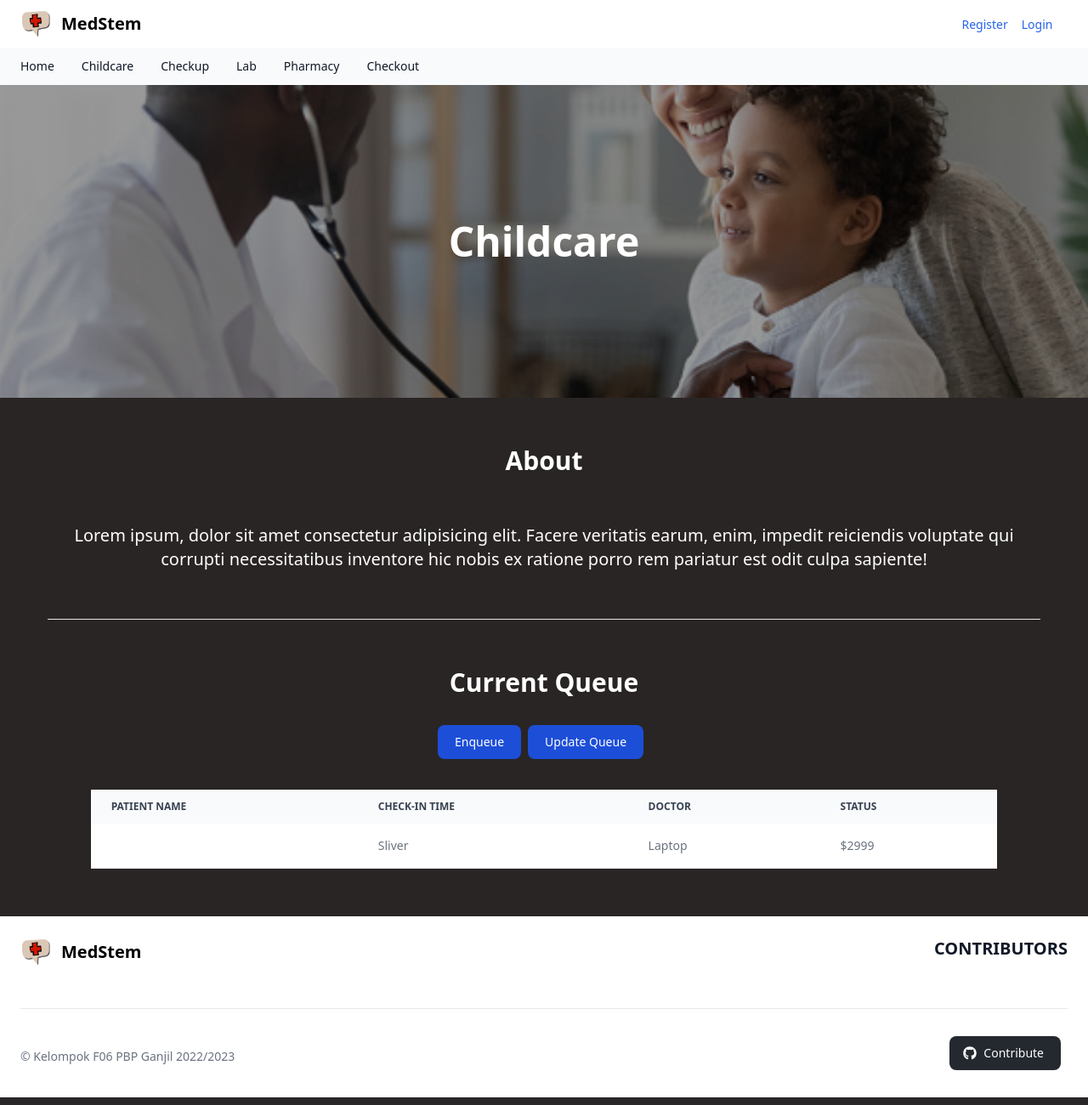
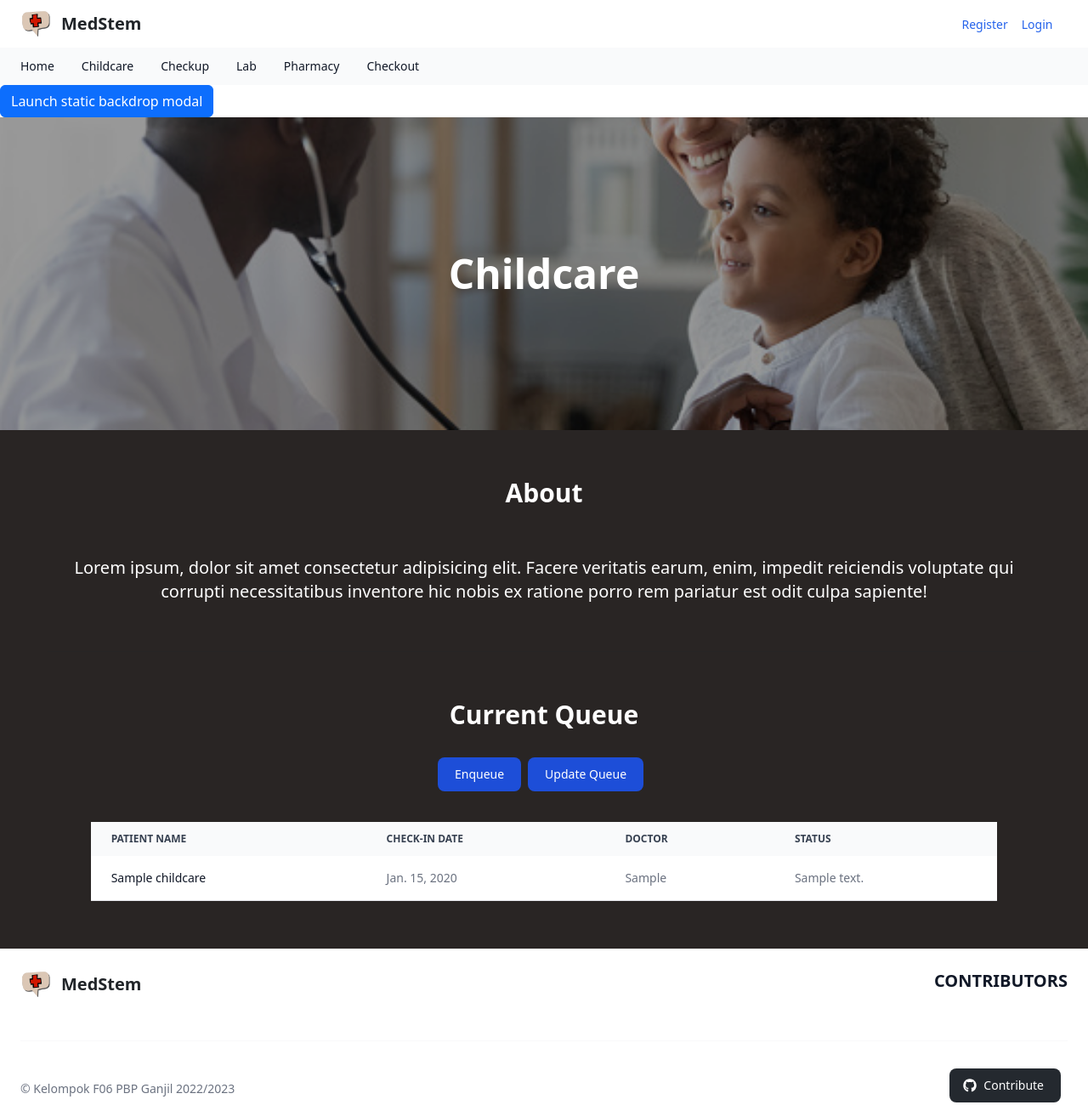
Before and after one commit to TGevinT/tugas-kelompok-pbp, a Django app: template childcare/templates/childcare.html in a window 1280 px wide. Shown: the top 1300 px of the page at 85% size. Run offline with Django 4.2, Linux system fonts and the light colour scheme; the template is opened without the code that fills it: values that come from a table or form of the project are taken from there, others are empty; tables that the repository leaves empty hold one stand-in row (values such as "Sample post"); some libraries are stand-ins or nearby versions.

Commit message:
modal working still needs more work

```diff
--- a/childcare/models.py
+++ b/childcare/models.py
@@ -9,4 +9,3 @@
     date = models.DateField(auto_now=True)
     doctor = models.TextField()
     description = models.TextField()
-    bill = models.IntegerField()
--- a/childcare/templates/childcare.html
+++ b/childcare/templates/childcare.html
@@ -1,6 +1,30 @@
 {% extends 'base.html' %}
 
  {% block content %}
+
+ <!-- Button trigger modal -->
+<button type="button" class="btn btn-primary" data-bs-toggle="modal" data-bs-target="#staticBackdrop">
+    Launch static backdrop modal
+  </button>
+
+  <!-- Modal -->
+  <div class="modal fade" id="staticBackdrop" data-bs-backdrop="static" data-bs-keyboard="false" tabindex="-1" aria-labelledby="staticBackdropLabel" aria-hidden="true">
+    <div class="modal-dialog">
+      <div class="modal-content">
+        <div class="modal-header">
+          <h1 class="modal-title fs-5" id="staticBackdropLabel">Modal title</h1>
+          <button type="button" class="btn-close" data-bs-dismiss="modal" aria-label="Close"></button>
+        </div>
+        <div class="modal-body">
+          ...
+        </div>
+        <div class="modal-footer">
+          <button type="button" class="btn btn-secondary" data-bs-dismiss="modal">Close</button>
+          <button type="button" class="btn btn-primary">Understood</button>
+        </div>
+      </div>
+    </div>
+  </div>
 
     <div class="bg-[url('../../static/images/childcare.png')] color-white bg-fixed bg-no-repeat w-full bg-cover bg-center">
         <div class="bg-[#00000066] font-bold text-center text-5xl py-40 text-white">Childcare</div>
@@ -24,7 +48,7 @@
                             Patient Name
                         </th>
                         <th scope="col" class="py-3 px-6">
-                            Check-in Time
+                            Check-in Date
                         </th>
                         <th scope="col" class="py-3 px-6">
                             Doctor
@@ -38,16 +62,16 @@
                     {% for i in data %}
                     <tr class="bg-white border-b dark:bg-gray-800 dark:border-gray-700">
                         <th scope="row" class="py-4 px-6 font-medium text-gray-900 whitespace-nowrap dark:text-white">
-                            {{data.}}
+                            {{i.name}}
                         </th>
                         <td class="py-4 px-6">
-                            Sliver
+                            {{i.date}}
                         </td>
                         <td class="py-4 px-6">
-                            Laptop
+                            {{i.doctor}}
                         </td>
                         <td class="py-4 px-6">
-                            $2999
+                            {{i.description}}
                         </td>
                     </tr>
                     {% endfor %}
--- a/childcare/views.py
+++ b/childcare/views.py
@@ -13,12 +13,9 @@ from django.http import HttpResponseRedirect
 from django.urls import reverse
 
 # Create your views here.
-@login_required(login_url='login/')
 def show_childcare(request):
 
-    user_log = request.user
-
-    database = Childcare.objects.all().filter(user = user_log)
+    database = Childcare.objects.all()
 
     context = {
         'data': database,
--- a/templates/base.html
+++ b/templates/base.html
@@ -6,6 +6,7 @@
   <meta charset="UTF-8">
   <meta name="viewport" content="width=device-width, initial-scale=1.0">
   <link rel="stylesheet" href="{% static 'css/style.css' %}">
+  <link href="https://cdn.jsdelivr.net/npm/bootstrap@5.2.2/dist/css/bootstrap.min.css" rel="stylesheet" integrity="sha384-Zenh87qX5JnK2Jl0vWa8Ck2rdkQ2Bzep5IDxbcnCeuOxjzrPF/et3URy9Bv1WTRi" crossorigin="anonymous">
   <script src="https://cdn.tailwindcss.com"></script>
   <script>
     tailwind.config = {
@@ -56,6 +57,10 @@
     </div>
   </nav>
 
+  <script src="https://code.jquery.com/jquery-2.1.3.min.js"></script>
+  <!-- JavaScript Bundle with Popper -->
+  <script src="https://cdn.jsdelivr.net/npm/bootstrap@5.2.2/dist/js/bootstrap.bundle.min.js" integrity="sha384-OERcA2EqjJCMA+/3y+gxIOqMEjwtxJY7qPCqsdltbNJuaOe923+mo//f6V8Qbsw3" crossorigin="anonymous"></script>
+
   {% block content %}
   {% endblock content %}
 </body>
```
Also changed, not shown: childcare/migrations/0002_remove_childcare_bill_remove_childcare_user_and_more.py (added).
